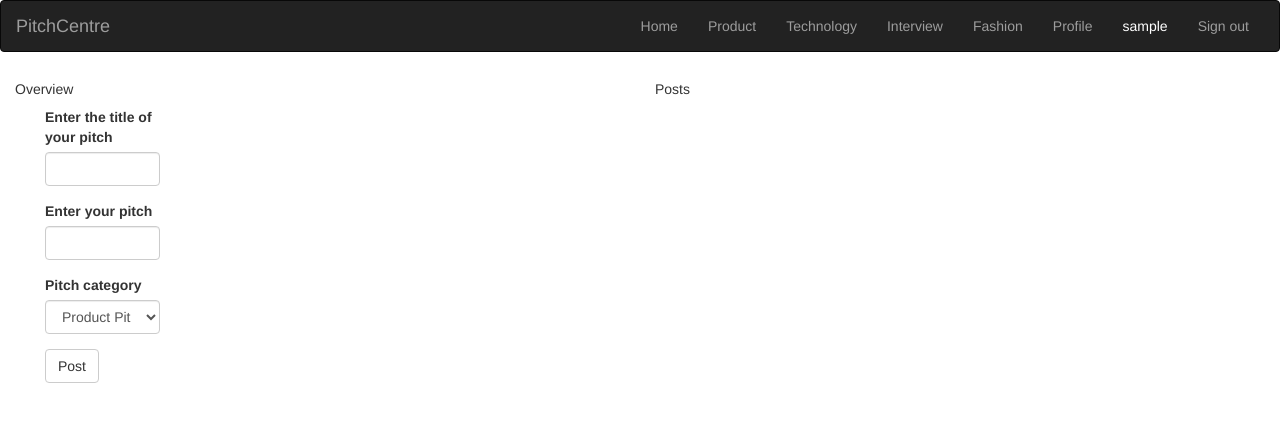
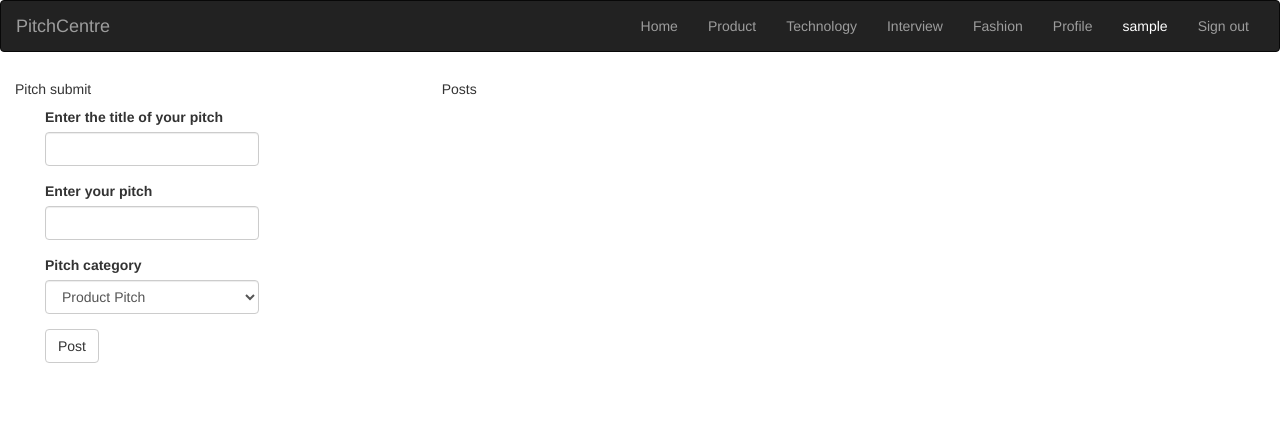
Before and after one commit to MutuaFranklin/PitchCentre, a Flask app: page /home in a window 1280 px wide. Shown: the top 422 px of the page. Run offline with Flask 2, Linux system fonts and the light colour scheme; the visitor is signed in with stand-in values (Sample User, id 1); data comes from the database, SQL or seed files in the repository; data that the repository does not hold is empty; some libraries are stand-ins or nearby versions.

Commit message:
Template design

```diff
--- a/app/templates/home.html
+++ b/app/templates/home.html
@@ -15,21 +15,23 @@
 
     <div class="row">
 
-      <div class="col-md-6">
-        <h5>Overview</h5>
+      <div class="col-md-4">
+        <h5>Pitch submit </h5>
         <div class="container-fluid">
-          <div class="col-md-3">
+          <div class="col-md-8">
               {{wtf.quick_form(pform)}}
 
           </div>
         </div>
       </div>
 
-      <div class="col-md-6">
+      <div class="col-md-8">
         <h5>Posts</h5>
-          <ul>
-            {{macro.displayPitches(pitch)}}
-          </ul>
+          <div class="row homepitches">
+              {{macro.displayPitches(pitch)}}
+
+          </div>
+
 
       </div>
 
```
